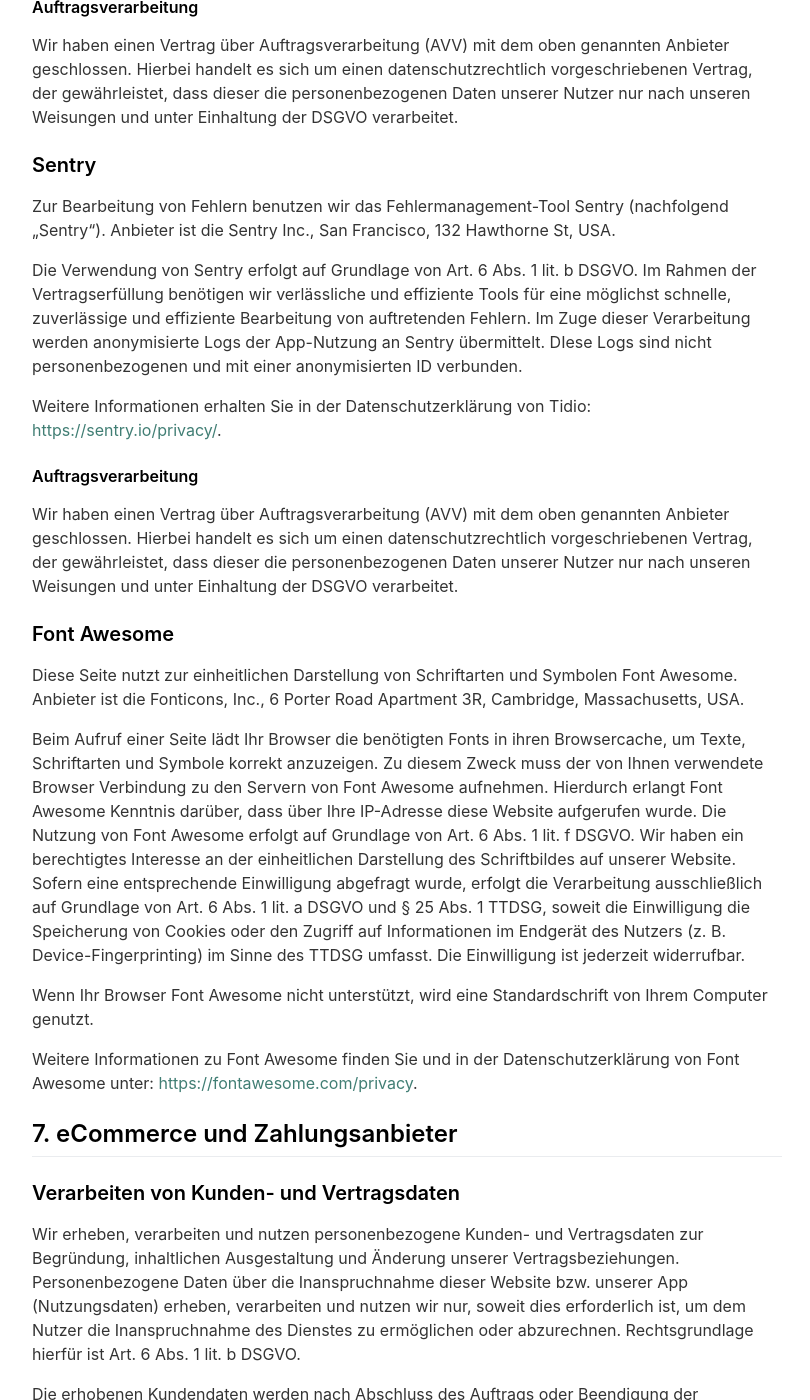
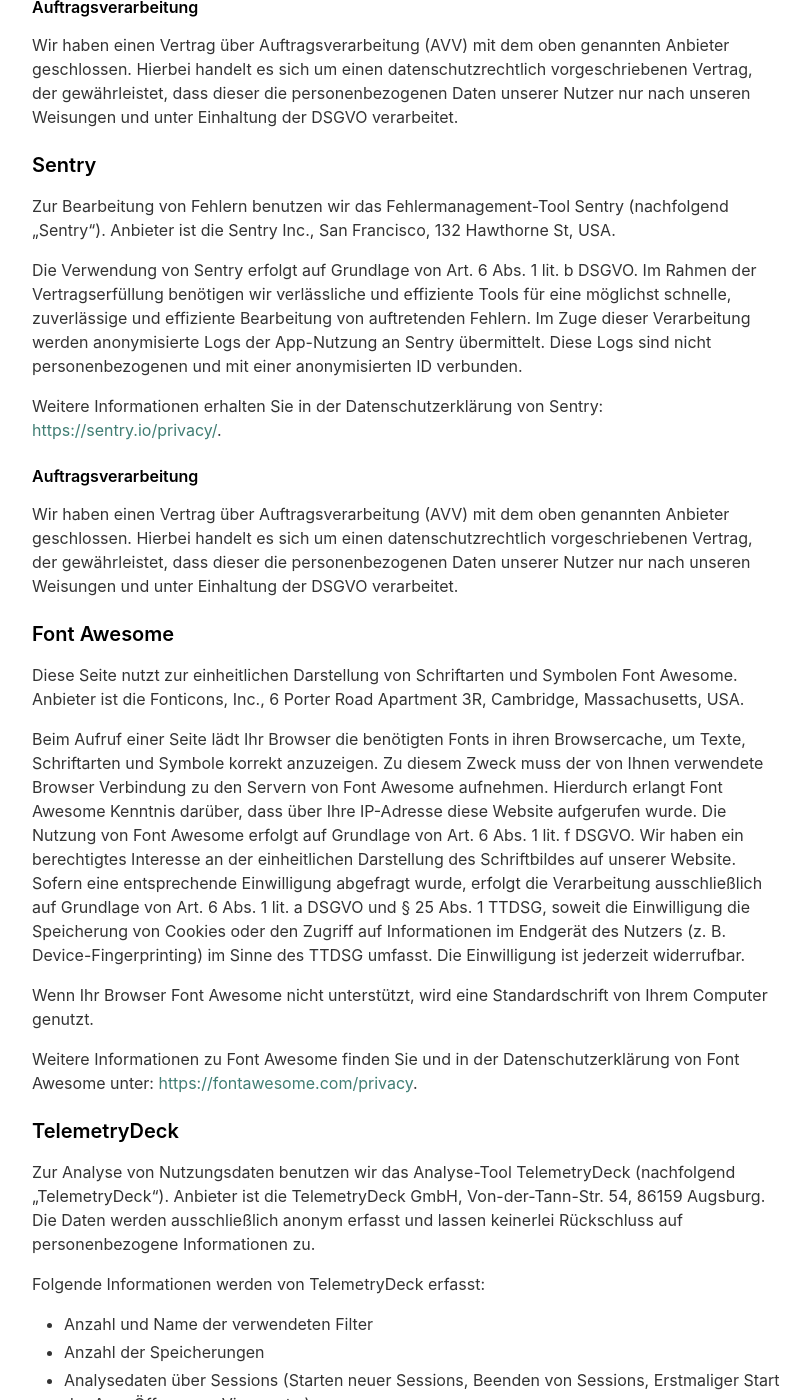
Before and after one commit to toniweser/picaboo-landingpage, a Jekyll site: the page built from _pages/datenschutz.md, in a window 1280 px wide and 1400 px high, scrolled down 9367 px. Shown: the whole window, without its empty margins (233-1043 px from the left). Built offline with Jekyll 4.4.1, drawn with Linux system fonts in a browser that asks for light colours; nearby versions of some CDN libraries; some of the changed text lies outside the part shown.

Commit message:
Adjust privacy policy

```diff
--- a/_pages/datenschutz.md
+++ b/_pages/datenschutz.md
@@ -374,11 +374,11 @@ Sentry Inc., San Francisco, 132 Hawthorne St, USA.
 
 Die Verwendung von Sentry erfolgt auf Grundlage von Art. 6 Abs. 1 lit. b DSGVO. Im Rahmen der Vertragserfüllung
 benötigen wir verlässliche und effiziente Tools für eine möglichst schnelle, zuverlässige und effiziente Bearbeitung von
-auftretenden Fehlern. Im Zuge dieser Verarbeitung werden anonymisierte Logs der App-Nutzung an Sentry übermittelt. DIese
+auftretenden Fehlern. Im Zuge dieser Verarbeitung werden anonymisierte Logs der App-Nutzung an Sentry übermittelt. Diese
 Logs sind nicht personenbezogenen und mit einer anonymisierten ID verbunden.
 
 Weitere Informationen erhalten Sie in der Datenschutzerklärung von
-Tidio: [https://sentry.io/privacy/](https://sentry.io/privacy/).
+Sentry: [https://sentry.io/privacy/](https://sentry.io/privacy/).
 
 #### Auftragsverarbeitung
 
@@ -404,6 +404,26 @@ Wenn Ihr Browser Font Awesome nicht unterstützt, wird eine Standardschrift von
 
 Weitere Informationen zu Font Awesome finden Sie und in der Datenschutzerklärung von Font Awesome
 unter: [https://fontawesome.com/privacy](https://fontawesome.com/privacy).
+
+### TelemetryDeck
+
+Zur Analyse von Nutzungsdaten benutzen wir das Analyse-Tool TelemetryDeck (nachfolgend „TelemetryDeck“). Anbieter ist
+die TelemetryDeck GmbH, Von-der-Tann-Str. 54, 86159 Augsburg. Die Daten werden ausschließlich anonym erfasst und lassen
+keinerlei Rückschluss auf personenbezogene Informationen zu.
+
+Folgende Informationen werden von TelemetryDeck erfasst:
+
+- Anzahl und Name der verwendeten Filter
+- Anzahl der Speicherungen
+- Analysedaten über Sessions (Starten neuer Sessions, Beenden von Sessions, Erstmaliger Start der App, Öffnen von Views,
+  etc.)
+
+Die Verwendung von TelemetryDeck erfolgt auf Grundlage von Art. 6 Abs. 1 lit. b DSGVO. Im Rahmen der Vertragserfüllung
+benötigen wir verlässliche und effiziente Tools zur Erfassung von Analyse-Daten. Im Zuge dieser Verarbeitung werden
+Analyse-Daten an TelemetryDeck übermittelt. Diese Daten sind nicht personenbezogenen.
+
+Informationen zur Datenverarbeitung der TelemetryDeck GmbH finden Sie in der Datenschutzerkärung von TelemtryDeck unter:
+[https://telemetrydeck.com/privacy/](https://telemetrydeck.com/privacy/).
 
 ## 7. eCommerce und Zahlungs­anbieter
 
```
